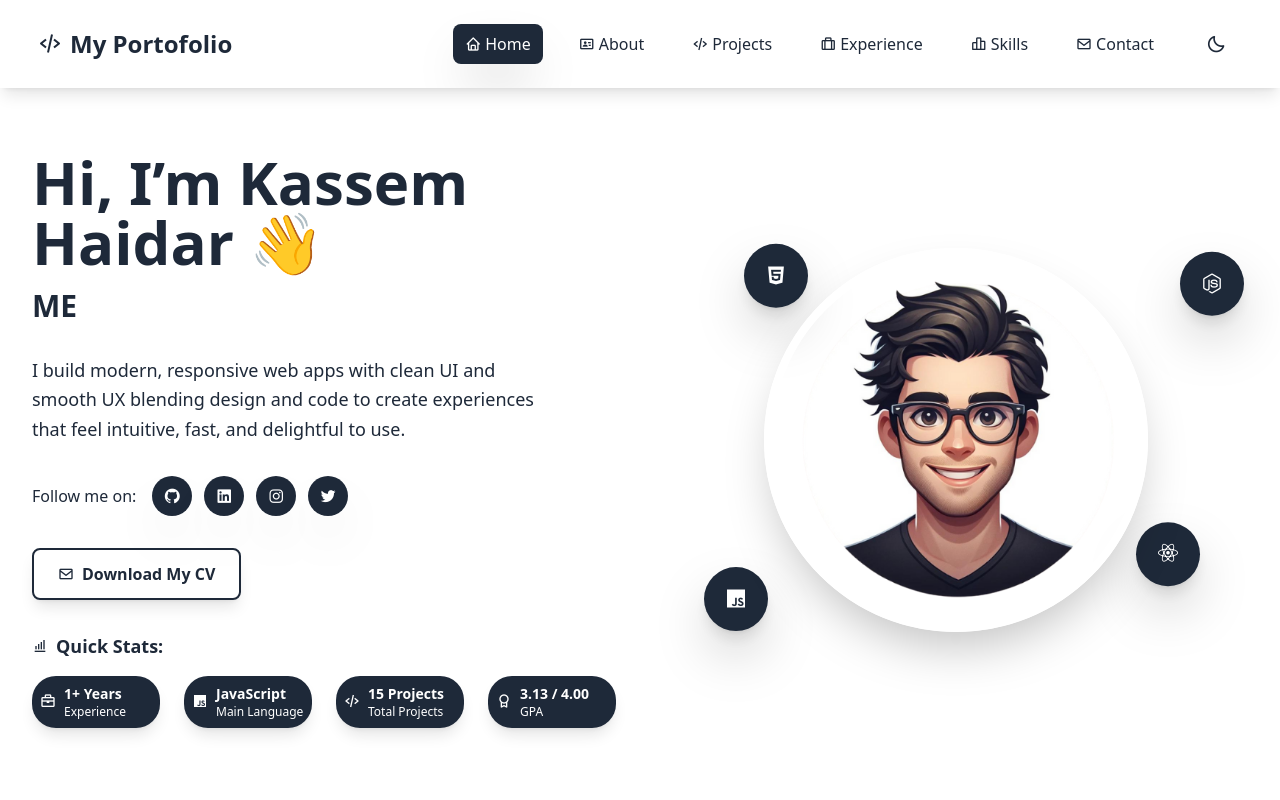
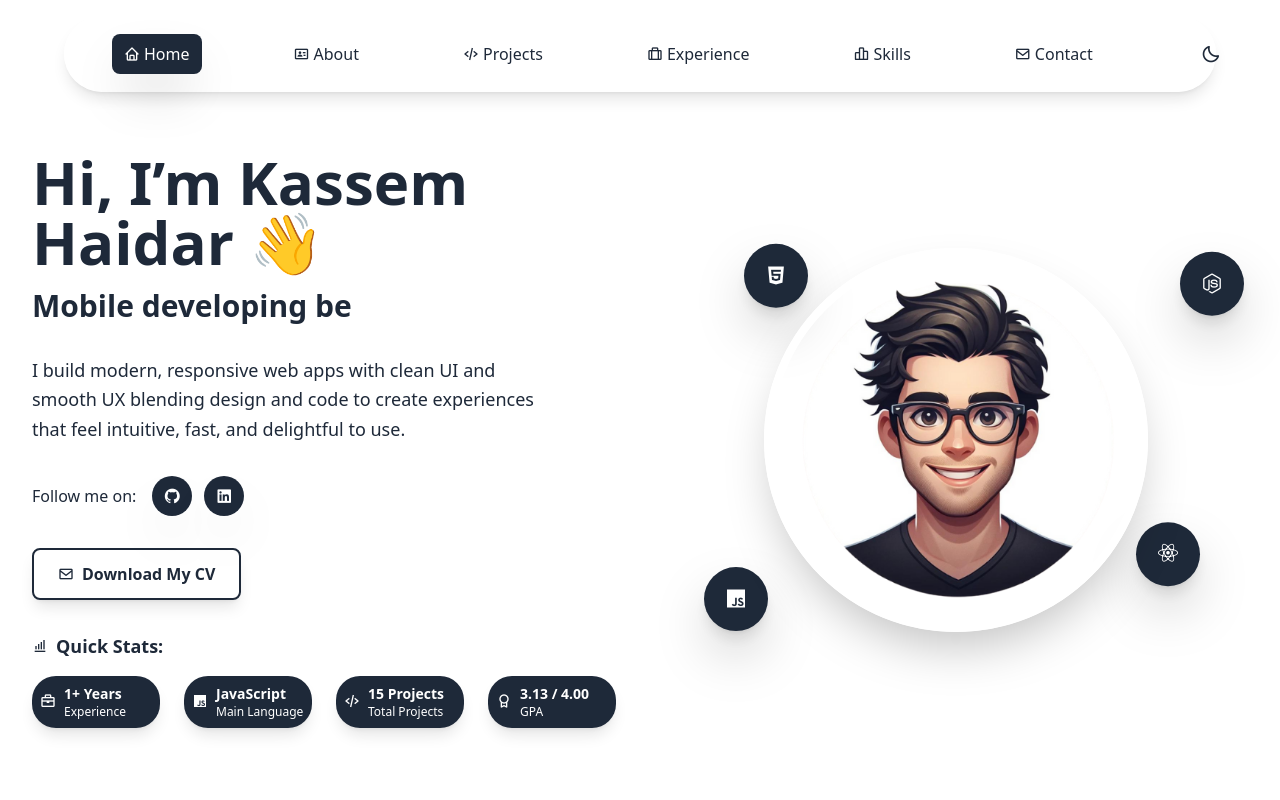
Before and after one commit to Kassem17/my-portfolio, a React (Vite) app in the folder frontend/: page / in a window 1280 px wide. Shown: the top 800 px of the page. Built offline with nearby package versions, Linux system fonts and the light colour scheme.

Commit message:
some changes

```diff
--- a/frontend/src/components/Navbar.jsx
+++ b/frontend/src/components/Navbar.jsx
@@ -74,20 +74,12 @@ const Navbar = () => {
   return (
     <>
       <nav
-        className="bg-white fixed top-0 left-0 w-full z-50 p-1.5 overflow-hidden shadow-lg dark:bg-gray-800 transition-all duration-300"
-        data-aos-duration="1000"
-        data-aos="fade-down"
+        className="fixed top-4 left-1/2 -translate-x-1/2 z-50 backdrop-blur-lg bg-white/70 dark:bg-gray-900/70 shadow-lg rounded-full px-4 transition-all duration-300"
+        style={{ width: "90%", maxWidth: "1300px" }}
       >
         <div className="container">
           <div className="max-w-7xl mx-auto px-4 sm:px-6 lg:px-8">
             <div className="flex items-center justify-between py-4">
-              <a href="#" className="flex items-center gap-2">
-                <i className="bx bx-code-alt text-2xl text-gray-800 dark:text-white"></i>
-                <h1 className="text-2xl font-semibold text-gray-800 dark:text-white">
-                  My Portofolio
-                </h1>
-              </a>
-
               <button
                 className="md:hidden text-gray-700 dark:text-white focus:outline-none"
                 onClick={toggleMenu}
@@ -99,13 +91,13 @@ const Navbar = () => {
               </button>
 
               {/* Desktop Menu */}
-              <ul className="hidden md:flex items-center gap-6">
+              <ul className="hidden md:flex  items-center gap-20">
                 {navbarData.map((item) => (
                   <li key={item.id}>
                     <a
                       href={`#${item.id}`}
                       onClick={() => handleClick(item.id)}
-                      className={`flex items-center gap-1 px-3 py-2 rounded-lg transition-all duration-200 ${
+                      className={`flex items-center justify-between gap-1 px-3 py-2 rounded-lg transition-all duration-200 ${
                         activeId === item.id
                           ? "bg-gray-800 shadow-2xl dark:bg-white dark:text-gray-800 text-white"
                           : "text-gray-800 dark:text-white hover:text-blue-600"
--- a/frontend/src/data/contactData.jsx
+++ b/frontend/src/data/contactData.jsx
@@ -44,11 +44,11 @@ const contactData = {
       icon: "bx bx-envelope",
       description: "Communication Method",
     },
-    {
-      label: "Twitter",
-      href: "https://x.com/kassemh31200911?t=TQIOiyPxaktGplFPBkKQSA&s=09",
-      icon: "bx bx-x",
-    },
+    // {
+    //   label: "Twitter",
+    //   href: "https://x.com/kassemh31200911?t=TQIOiyPxaktGplFPBkKQSA&s=09",
+    //   icon: "bx bx-x",
+    // },
   ],
 
   // supportPlatforms: [
--- a/frontend/src/data/homeData.jsx
+++ b/frontend/src/data/homeData.jsx
@@ -3,7 +3,7 @@ import cv from "../assets/cv.pdf";
 
 const homeData = {
   title: "Hi, I’m Kassem Haidar 👋",
-  typingTexts: ["Tailwind Warrior", "MERN developer"],
+  typingTexts: ["Mobile developing beginner", "MERN developer"],
   description:
     "I build modern, responsive web apps with clean UI and smooth UX  blending design and code to create experiences that feel intuitive, fast, and delightful to use.",
 
@@ -37,16 +37,16 @@ const homeData = {
       icon: "bx bxl-linkedin-square",
       href: "https://www.linkedin.com/in/kassem-haidar-068262350/",
     },
-    {
-      platform: "Instagram",
-      icon: "bx bxl-instagram",
-      href: "#",
-    },
-    {
-      platform: "Twitter",
-      icon: "bx bxl-twitter",
-      href: "#",
-    },
+    // {
+    //   platform: "Instagram",
+    //   icon: "bx bxl-instagram",
+    //   href: "#",
+    // },
+    // {
+    //   platform: "Twitter",
+    //   icon: "bx bxl-twitter",
+    //   href: "#",
+    // },
   ],
   stats: [
     {
--- a/frontend/src/data/projectData.jsx
+++ b/frontend/src/data/projectData.jsx
@@ -1,3 +1,4 @@
+
 const projectData = {
   title: "Projects",
   subtitle:
```
Also changed, not shown: frontend/src/components/Projects.jsx (+67 -21 lines).
